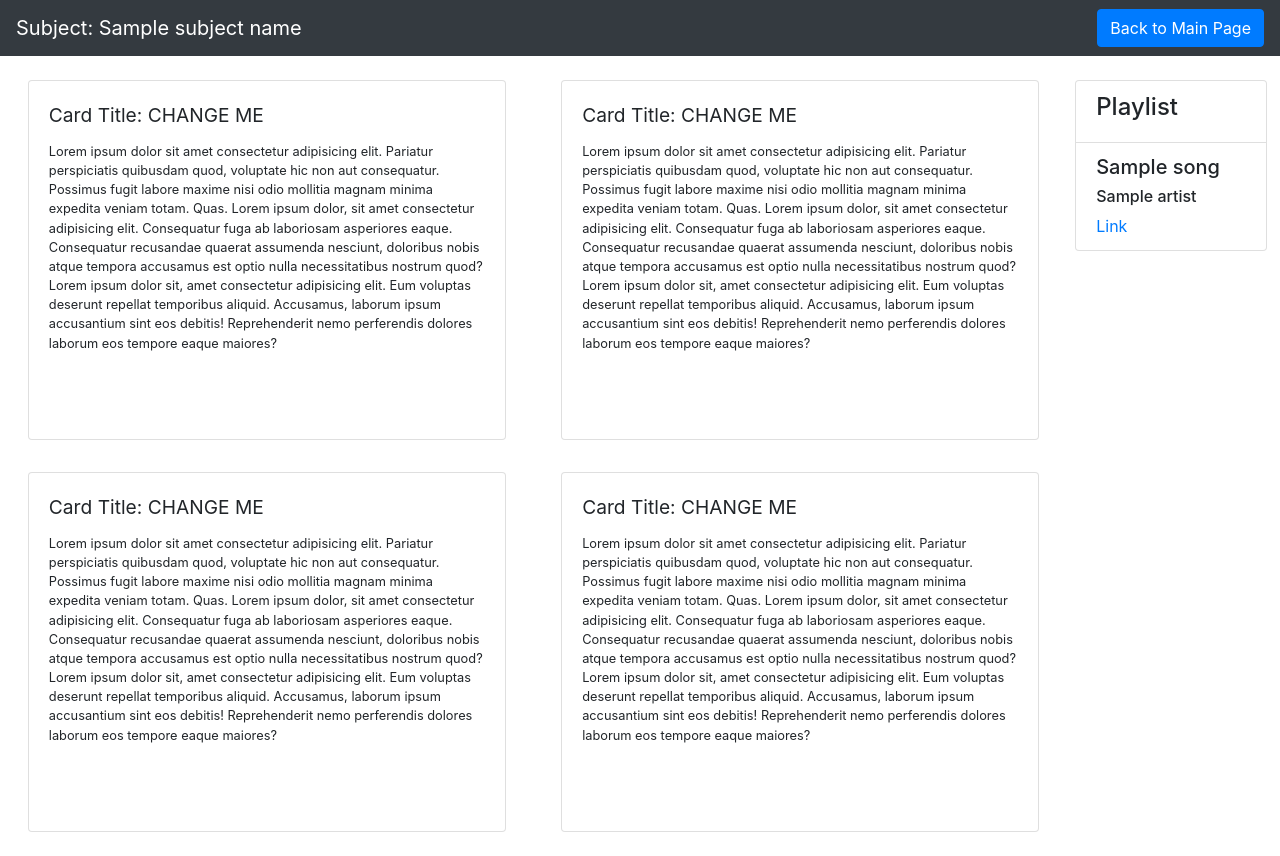
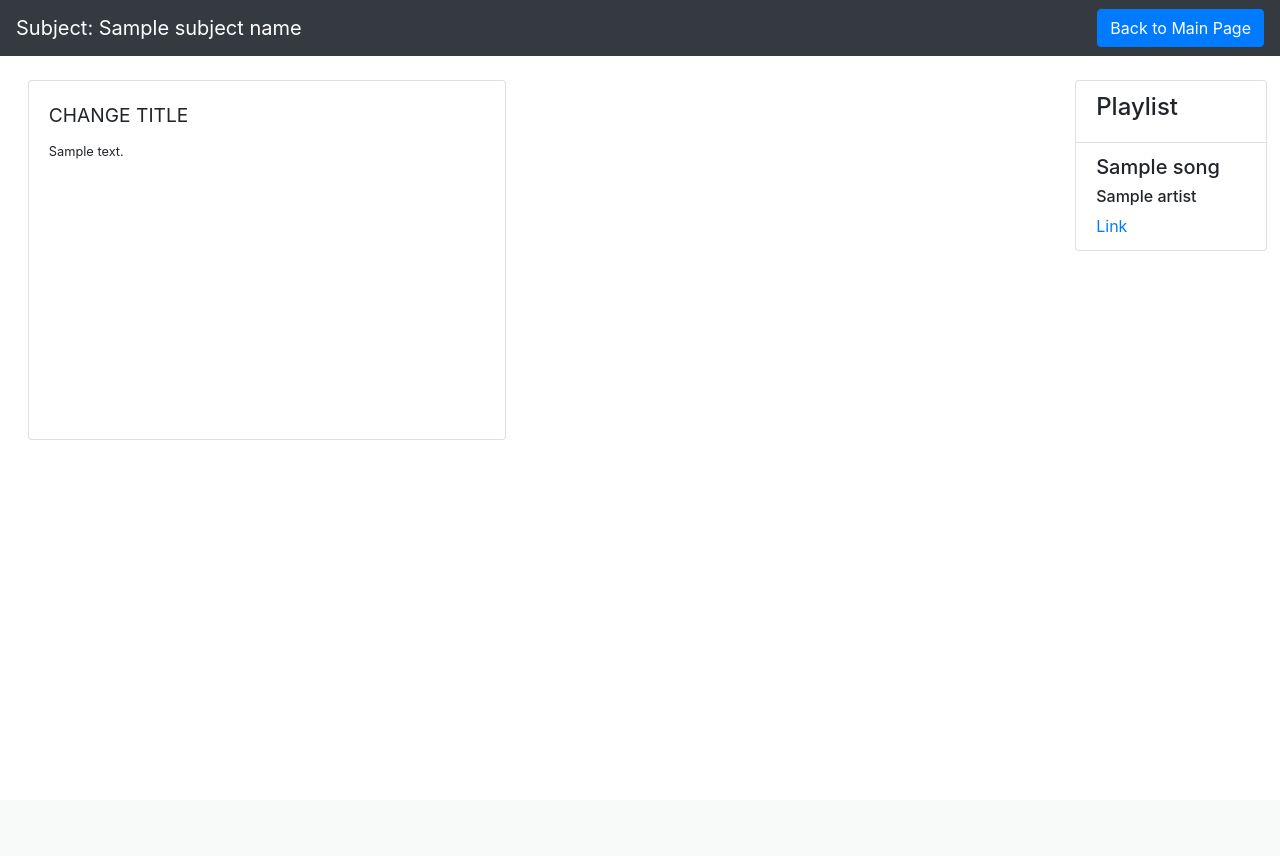
Before and after one commit to fteng1/edusound, a Python web app: template templates/subjectNotes.html in a window 1280 px wide. After the commit the page ends 440 px from the top, so only its background shows below. Run offline with Jinja, Linux system fonts and the light colour scheme; the template is opened without the code that fills it: most values are stand-ins (such as "Sample title", 1, 10 or a date in 2020); some libraries are stand-ins or nearby versions.

Commit message:
Display notes

```diff
--- a/templates/subjectNotes.html
+++ b/templates/subjectNotes.html
@@ -16,105 +16,24 @@
   </nav>
 
   <div class="container-fluid my-2">
-    <div class="row left">
+    {% for note in notes_list %} {% if loop.index0 % 2 == 0 %}
+    <div class="row">
+      {% endif %}
       <div class="col-5">
         <div class="card">
           <div class="card-body">
             <div class="card-title">
-              Card Title: CHANGE ME
+              CHANGE TITLE
             </div>
             <div class="card-text">
-              Lorem ipsum dolor sit amet consectetur adipisicing elit. Pariatur
-              perspiciatis quibusdam quod, voluptate hic non aut consequatur.
-              Possimus fugit labore maxime nisi odio mollitia magnam minima
-              expedita veniam totam. Quas. Lorem ipsum dolor, sit amet
-              consectetur adipisicing elit. Consequatur fuga ab laboriosam
-              asperiores eaque. Consequatur recusandae quaerat assumenda
-              nesciunt, doloribus nobis atque tempora accusamus est optio nulla
-              necessitatibus nostrum quod? Lorem ipsum dolor sit, amet
-              consectetur adipisicing elit. Eum voluptas deserunt repellat
-              temporibus aliquid. Accusamus, laborum ipsum accusantium sint eos
-              debitis! Reprehenderit nemo perferendis dolores laborum eos
-              tempore eaque maiores?
+              {{note.text}}
             </div>
           </div>
         </div>
       </div>
-
-      <div class="col-5">
-        <div class="card">
-          <div class="card-body">
-            <div class="card-title">
-              Card Title: CHANGE ME
-            </div>
-            <div class="card-text">
-              Lorem ipsum dolor sit amet consectetur adipisicing elit. Pariatur
-              perspiciatis quibusdam quod, voluptate hic non aut consequatur.
-              Possimus fugit labore maxime nisi odio mollitia magnam minima
-              expedita veniam totam. Quas. Lorem ipsum dolor, sit amet
-              consectetur adipisicing elit. Consequatur fuga ab laboriosam
-              asperiores eaque. Consequatur recusandae quaerat assumenda
-              nesciunt, doloribus nobis atque tempora accusamus est optio nulla
-              necessitatibus nostrum quod? Lorem ipsum dolor sit, amet
-              consectetur adipisicing elit. Eum voluptas deserunt repellat
-              temporibus aliquid. Accusamus, laborum ipsum accusantium sint eos
-              debitis! Reprehenderit nemo perferendis dolores laborum eos
-              tempore eaque maiores?
-            </div>
-          </div>
-        </div>
-      </div>
+      {% if loop.last or loop.index0 % 2 == 1 %}
     </div>
-
-    <div class="row">
-      <div class="col-5">
-        <div class="card">
-          <div class="card-body">
-            <div class="card-title">
-              Card Title: CHANGE ME
-            </div>
-            <div class="card-text">
-              Lorem ipsum dolor sit amet consectetur adipisicing elit. Pariatur
-              perspiciatis quibusdam quod, voluptate hic non aut consequatur.
-              Possimus fugit labore maxime nisi odio mollitia magnam minima
-              expedita veniam totam. Quas. Lorem ipsum dolor, sit amet
-              consectetur adipisicing elit. Consequatur fuga ab laboriosam
-              asperiores eaque. Consequatur recusandae quaerat assumenda
-              nesciunt, doloribus nobis atque tempora accusamus est optio nulla
-              necessitatibus nostrum quod? Lorem ipsum dolor sit, amet
-              consectetur adipisicing elit. Eum voluptas deserunt repellat
-              temporibus aliquid. Accusamus, laborum ipsum accusantium sint eos
-              debitis! Reprehenderit nemo perferendis dolores laborum eos
-              tempore eaque maiores?
-            </div>
-          </div>
-        </div>
-      </div>
-
-      <div class="col-5">
-        <div class="card">
-          <div class="card-body">
-            <div class="card-title">
-              Card Title: CHANGE ME
-            </div>
-            <div class="card-text">
-              Lorem ipsum dolor sit amet consectetur adipisicing elit. Pariatur
-              perspiciatis quibusdam quod, voluptate hic non aut consequatur.
-              Possimus fugit labore maxime nisi odio mollitia magnam minima
-              expedita veniam totam. Quas. Lorem ipsum dolor, sit amet
-              consectetur adipisicing elit. Consequatur fuga ab laboriosam
-              asperiores eaque. Consequatur recusandae quaerat assumenda
-              nesciunt, doloribus nobis atque tempora accusamus est optio nulla
-              necessitatibus nostrum quod? Lorem ipsum dolor sit, amet
-              consectetur adipisicing elit. Eum voluptas deserunt repellat
-              temporibus aliquid. Accusamus, laborum ipsum accusantium sint eos
-              debitis! Reprehenderit nemo perferendis dolores laborum eos
-              tempore eaque maiores?
-            </div>
-          </div>
-        </div>
-      </div>
-    </div>
+    {% endif %} {% endfor %}
   </div>
 
   <ul class="list-group right">
```
Also changed, not shown: 1 other file.
